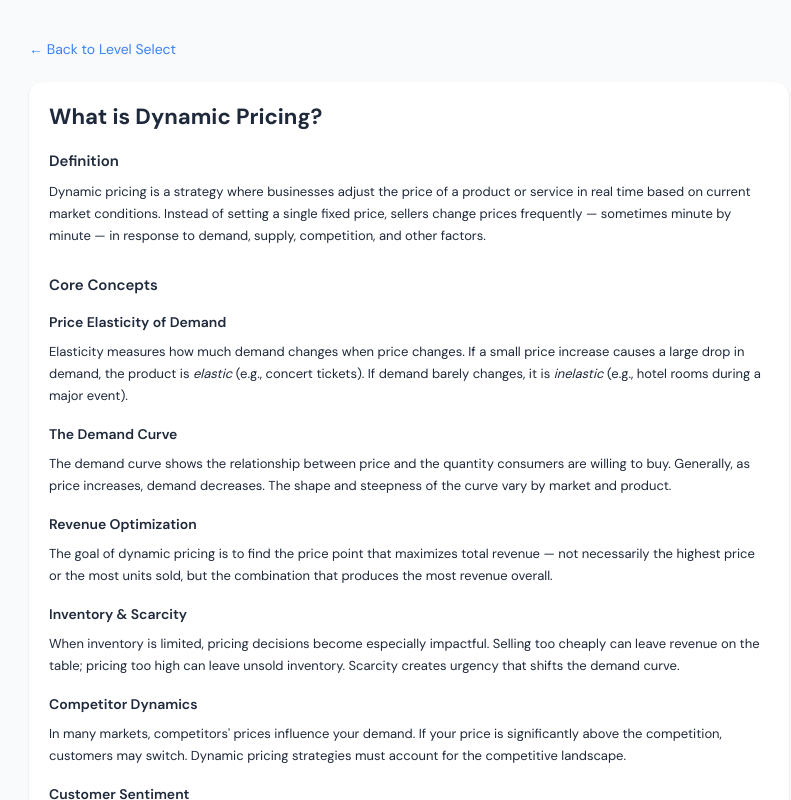
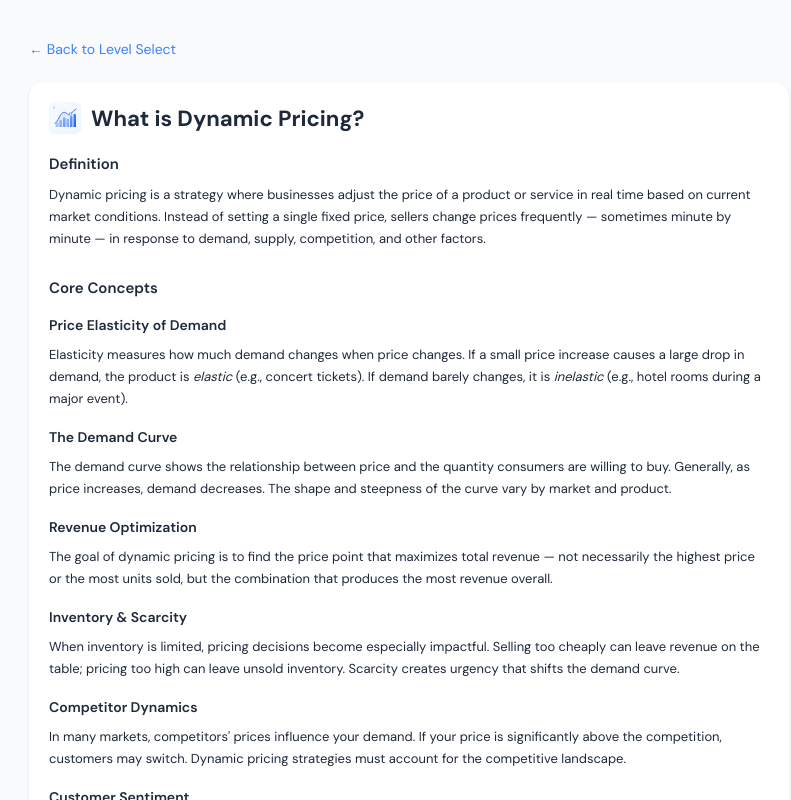
Before and after one commit to jrmst102/dynamic_sandbox, a React (Create React App) app: page / in a window 1280 px wide. Both pictures are taken after a click on the button "What is Dynamic Pricing?". Shown: the top 800 px of the page, without its empty margins (231-1022 px from the left). Built offline with nearby package versions, Linux system fonts and the light colour scheme.

Commit message:
Add logo and icon SVGs to GUI
- Logo replaces text header on Level Select screen
- Icon appears next to titles on content pages (Help, Terms, Privacy)
- SVG icon set as favicon and apple-touch-icon
- SVGs copied to public/ for runtime access

```diff
--- a/public/index.html
+++ b/public/index.html
@@ -2,11 +2,12 @@
 <html lang="en">
   <head>
     <meta charset="utf-8" />
+    <link rel="icon" type="image/svg+xml" href="%PUBLIC_URL%/dynamic-pricing-sandbox-icon.svg" />
     <link rel="icon" href="%PUBLIC_URL%/favicon.ico" />
     <meta name="viewport" content="width=device-width, initial-scale=1" />
     <meta name="theme-color" content="#3b82f6" />
     <meta name="description" content="Dynamic Pricing Sandbox — An educational simulation to master dynamic pricing strategy" />
-    <link rel="apple-touch-icon" href="%PUBLIC_URL%/logo192.png" />
+    <link rel="apple-touch-icon" href="%PUBLIC_URL%/dynamic-pricing-sandbox-icon.svg" />
     <link rel="manifest" href="%PUBLIC_URL%/manifest.json" />
     <link rel="preconnect" href="https://fonts.googleapis.com" />
     <link rel="preconnect" href="https://fonts.gstatic.com" crossorigin />
--- a/src/components/HelpPage.js
+++ b/src/components/HelpPage.js
@@ -137,9 +137,16 @@ export function ContentPage({ title, onBack, children }) {
         </button>
 
         <div style={cardStyle}>
-          <h1 style={{ fontSize: 22, fontWeight: 700, color: colors.text, margin: '0 0 20px' }}>
-            {title}
-          </h1>
+          <div style={{ display: 'flex', alignItems: 'center', gap: 10, marginBottom: 20 }}>
+            <img
+              src={process.env.PUBLIC_URL + '/dynamic-pricing-sandbox-icon.svg'}
+              alt=""
+              style={{ width: 32, height: 32 }}
+            />
+            <h1 style={{ fontSize: 22, fontWeight: 700, color: colors.text, margin: 0 }}>
+              {title}
+            </h1>
+          </div>
           {children}
         </div>
       </div>
--- a/src/components/LevelSelect.js
+++ b/src/components/LevelSelect.js
@@ -15,10 +15,12 @@ export default function LevelSelect({ scores, onSelectLevel, onNavigate }) {
       <div style={{ maxWidth: 800, margin: '0 auto', padding: '40px 20px' }}>
         {/* Header */}
         <div style={{ textAlign: 'center', marginBottom: 32 }}>
-          <h1 style={{ fontSize: 26, fontWeight: 700, color: colors.text, margin: 0 }}>
-            Dynamic Pricing Sandbox
-          </h1>
-          <p style={{ fontSize: 14, color: colors.textSecondary, marginTop: 6 }}>
+          <img
+            src={process.env.PUBLIC_URL + '/dynamic-pricing-sandbox-logo.svg'}
+            alt="Dynamic Pricing Sandbox"
+            style={{ height: 90, marginBottom: 6 }}
+          />
+          <p style={{ fontSize: 14, color: colors.textSecondary, marginTop: 0 }}>
             Master the art of dynamic pricing across four industry scenarios
           </p>
         </div>
```
Also changed, not shown: public/dynamic-pricing-sandbox-icon.svg (added), public/dynamic-pricing-sandbox-logo.svg (added).
